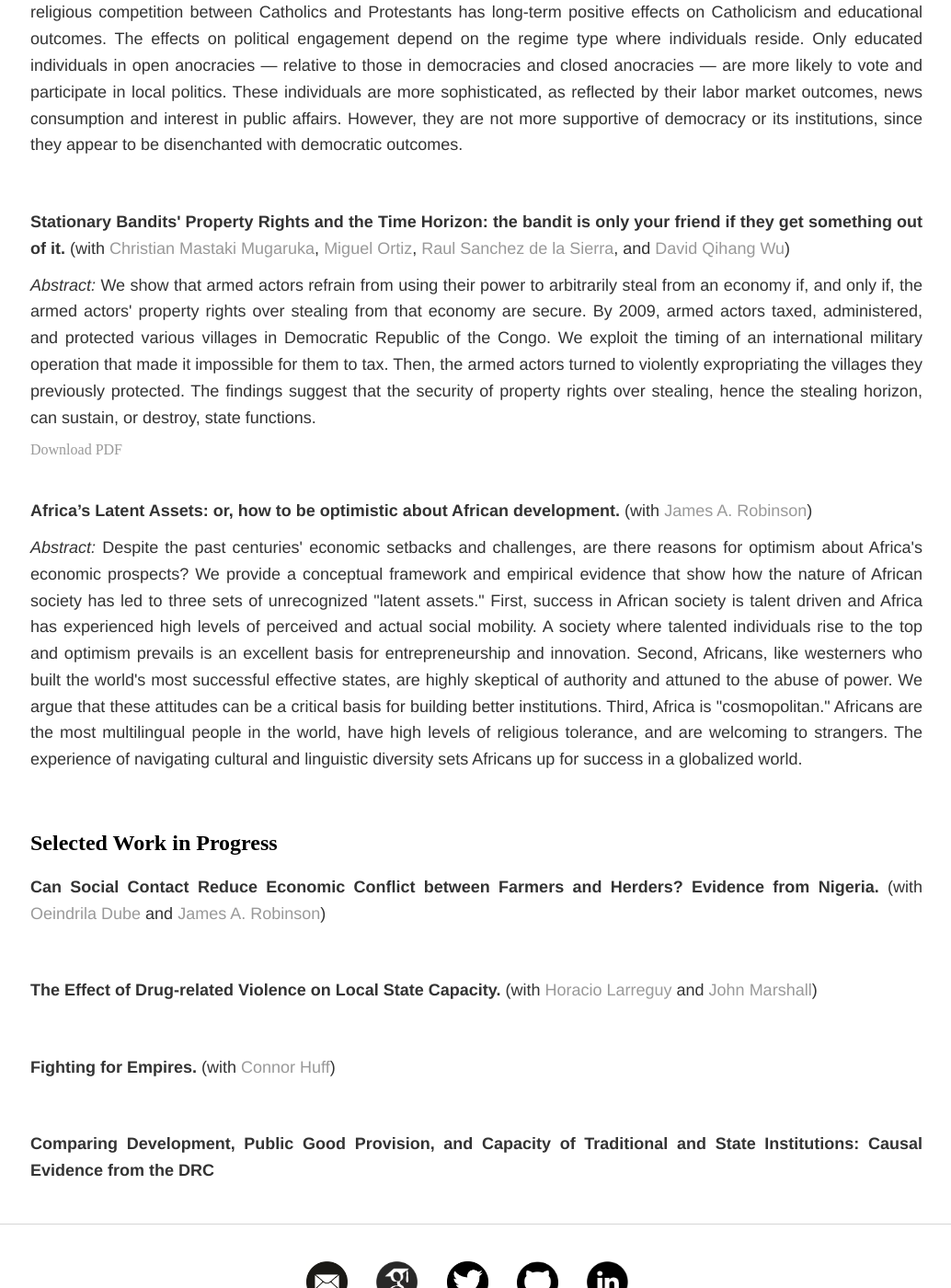
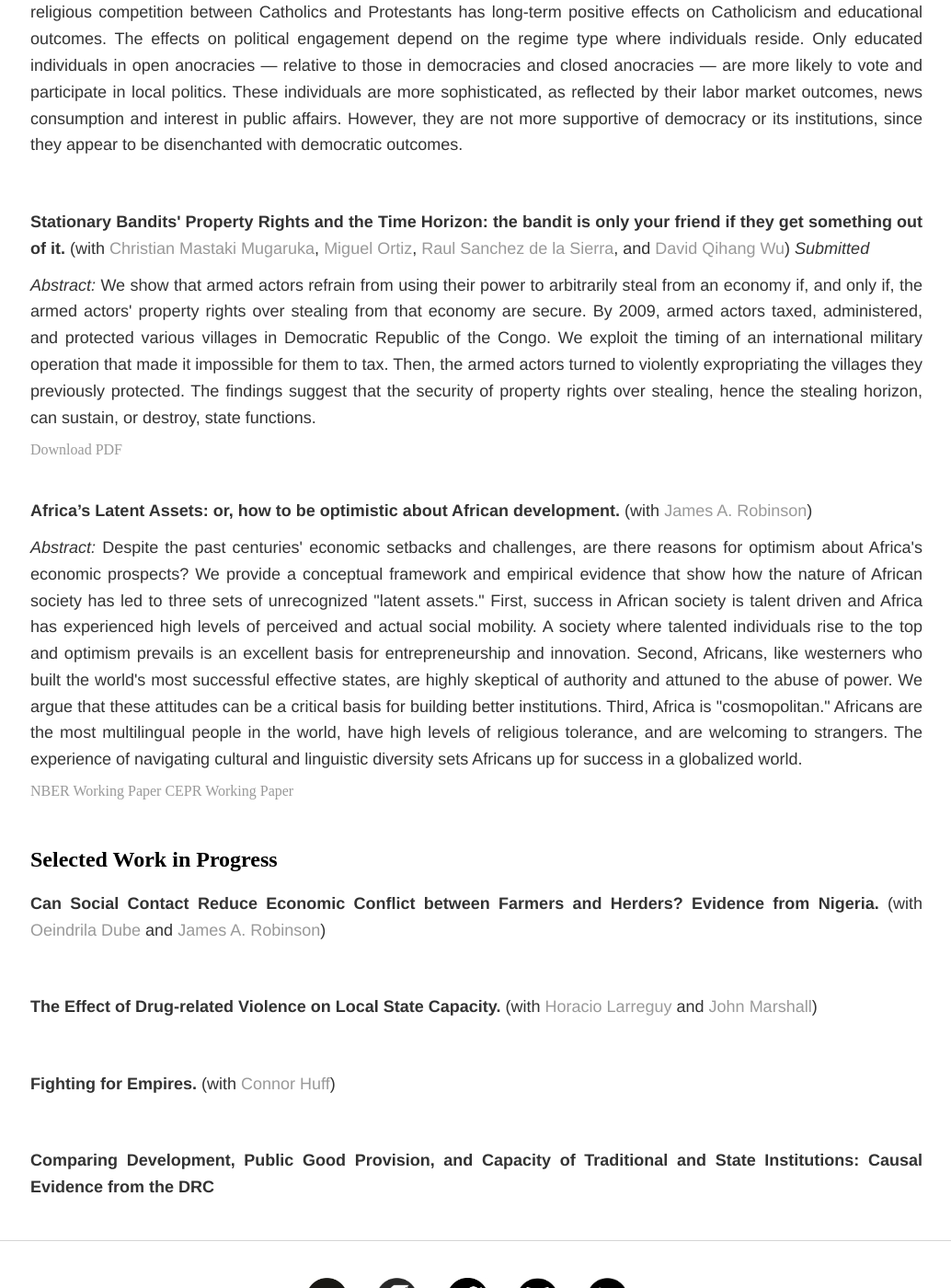
Before and after one commit to soeren-henn/soeren-henn.github.io, a Jekyll site: the page built from research/index.html, in a window 1280 px wide and 1400 px high, scrolled down 3052 px. Shown: the whole window at 92% size, without its empty margins (122-1156 px from the left). Built offline with Jekyll 4.4.1, drawn with Linux system fonts in a browser that asks for light colours.

Commit message:
Update index.html

```diff
--- a/research/index.html
+++ b/research/index.html
@@ -57,14 +57,14 @@ title: Research
 	</div>
 
 	<div class="paper">
-		<p><b>Stationary Bandits' Property Rights and the Time Horizon: the bandit is only your friend if they get something out of it.</b> (with <a href="https://marakujakivuresearch.com/" target="_blank">Christian Mastaki Mugaruka</a>, <a href="https://www.linkedin.com/in/miguel-ortiz-b58675116/" target="_blank">Miguel Ortiz</a>, <a href="https://raulsanchezdelasierra.com/" target="_blank">Raul Sanchez de la Sierra</a>, and <a href="https://www.econ.berkeley.edu/grad/profiles/11242" target="_blank">David Qihang Wu</a>)</p>
+		<p><b>Stationary Bandits' Property Rights and the Time Horizon: the bandit is only your friend if they get something out of it.</b> (with <a href="https://marakujakivuresearch.com/" target="_blank">Christian Mastaki Mugaruka</a>, <a href="https://www.linkedin.com/in/miguel-ortiz-b58675116/" target="_blank">Miguel Ortiz</a>, <a href="https://raulsanchezdelasierra.com/" target="_blank">Raul Sanchez de la Sierra</a>, and <a href="https://www.econ.berkeley.edu/grad/profiles/11242" target="_blank">David Qihang Wu</a>) <i> Submitted</i> </p>
 		<p><i>Abstract: </i>We show that armed actors refrain from using  their power to arbitrarily steal from an economy if, and only if, the armed actors'  property rights over stealing from that economy are secure. By 2009, armed actors  taxed, administered, and protected various villages in Democratic Republic of the Congo. We exploit the timing of an international military operation that made it impossible for them to  tax. Then, the armed actors turned to violently expropriating the villages they previously protected. The findings suggest that the security of property rights over stealing,  hence the stealing horizon, can sustain, or destroy, state functions.</p>
 	<a href="/files/Kimia_II_Draft.pdf" class="btn btn-default pull-right" title="PDF">Download PDF</a>
 	</div>
 
 	<div class="paper">
 	<p><b>Africa’s Latent Assets: or, how to be optimistic about African development.</b> (with <a href="https://voices.uchicago.edu/jamesrobinson/" target="_blank">James A. Robinson</a>)</p>
-	<p><i>Abstract: </i>Despite the past centuries' economic setbacks and challenges, are there reasons for optimism about Africa's economic prospects?  We provide a conceptual framework and empirical evidence that show how the nature of African society has led to three sets of unrecognized "latent assets."  First, success in African society is talent driven and Africa has experienced high levels of perceived and actual social mobility.  A society where talented individuals rise to the top and optimism prevails is an excellent basis for entrepreneurship and innovation.  Second, Africans, like westerners who built the world's most successful effective states, are highly skeptical of authority and attuned to the abuse of power.  We argue that these attitudes can be a critical basis for building better institutions.  Third, Africa is "cosmopolitan."  Africans are the most multilingual people in the world, have high levels of religious tolerance, and are welcoming to strangers.  The experience of navigating cultural and linguistic diversity sets Africans up for success in a globalized world.</p>
+	<p><i>Abstract: </i>Despite the past centuries' economic setbacks and challenges, are there reasons for optimism about Africa's economic prospects?  We provide a conceptual framework and empirical evidence that show how the nature of African society has led to three sets of unrecognized "latent assets."  First, success in African society is talent driven and Africa has experienced high levels of perceived and actual social mobility.  A society where talented individuals rise to the top and optimism prevails is an excellent basis for entrepreneurship and innovation.  Second, Africans, like westerners who built the world's most successful effective states, are highly skeptical of authority and attuned to the abuse of power.  We argue that these attitudes can be a critical basis for building better institutions.  Third, Africa is "cosmopolitan."  Africans are the most multilingual people in the world, have high levels of religious tolerance, and are welcoming to strangers.  The experience of navigating cultural and linguistic diversity sets Africans up for success in a globalized world.</p> <a href="https://www.nber.org/papers/w28603" target="_blank">NBER Working Paper</a> <a href="https://cepr.org/active/publications/discussion_papers/dp.php?dpno=15963" target="_blank">CEPR Working Paper</a>
 	</div>
 
 
```
